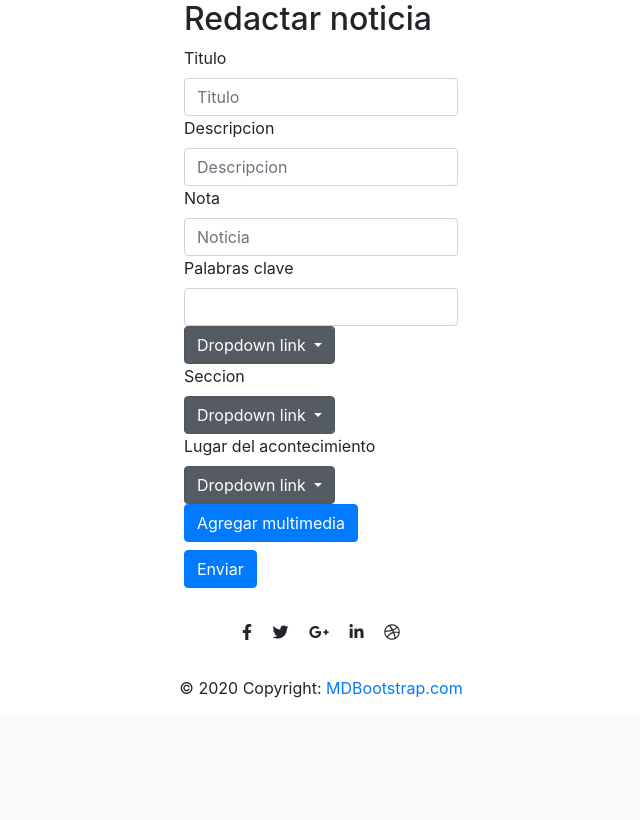
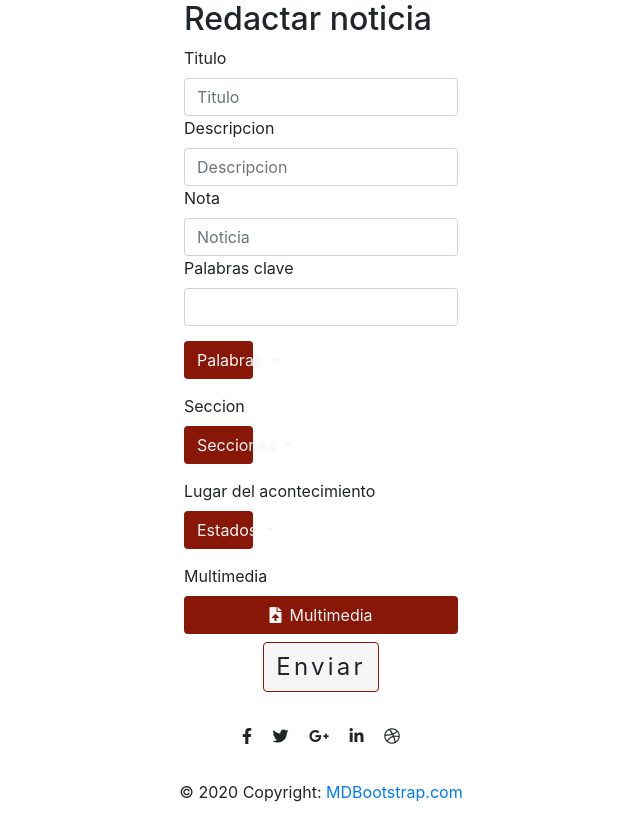
Before and after one commit to FernandoGP98/Proyecto_BDM, a PHP site: page /redactar.php in a window 1280 px wide. Shown: the part 110-930 px from the top of the page, without its empty margins (319-959 px from the left). Before the commit the page ends 808 px from the top, so only its background shows below. Run offline with PHP 8.4, Linux system fonts and the light colour scheme; some libraries are stand-ins or nearby versions.

Commit message:
Redactar listo, perfil reportero

```diff
--- /dev/null
+++ b/css/redactar.css
@@ -0,0 +1,49 @@
+.btn-drop{
+    background-color: rgb(136, 23, 8) !important;
+    color: whitesmoke;
+    width: 25%;
+}
+.btn-drop:hover{
+    background-color: rgb(153, 87, 79) !important;
+    color: whitesmoke;
+}
+.dropdown{
+    margin-bottom: 15px;
+}
+.btn-normal{
+    display: block;
+    background-color: rgb(136, 23, 8) !important;
+    color: whitesmoke;
+}
+
+.input-multimedia{
+    width: 0.1px;
+	height: 0.1px;
+	opacity: 0;
+	overflow: hidden;
+	position: absolute;
+	z-index: -1;
+}
+.input-multimedia + label {
+    background-color: rgb(136, 23, 8) !important;
+    color: whitesmoke;
+    cursor: pointer;
+    display: block;
+}
+.input-multimedia:focus + label,
+.input-multimedia+label:hover{
+    background-color: rgb(153, 87, 79) !important;
+    color: whitesmoke;
+}
+
+.btn-submit{
+    text-align: center;
+    font-size: 1.5rem;
+    letter-spacing: 0.2rem;
+    background-color: whitesmoke;
+    border-color: rgb(136, 23, 8);
+}
+.btn-submit:hover{
+    background-color: rgb(136, 23, 8);
+    color: whitesmoke;
+}
--- a/redactar.php
+++ b/redactar.php
@@ -1,17 +1,17 @@
 <!DOCTYPE html>
 <html lang="en">
+
 <head>
     <meta charset="UTF-8">
     <meta name="viewport" content="width=device-width, initial-scale=1.0">
     <title>Document</title>
     <?php include 'links.php';?>
+    <link rel="stylesheet" href="css/redactar.css">
 </head>
 
 <body>
     <?php include 'templates/navbar.php';?>
     <div class="row d-flex justify-content-center">
-        <div class="loginBackground">
-        </div>
         <div class="noticia-form">
             <h2>Redactar noticia</h2>
             <form action="">
@@ -26,10 +26,10 @@
 
                 <label for="">Palabras clave</label>
                 <input class="form-control" style="display:block; width:100%;" type="textarea" name="" id="">
-                <div class="dropdown show">
-                    <button class="btn btn-secondary dropdown-toggle" role="button" id="dropdownMenuLink"
+                <div class="dropdown show" style="margin-top:15px;">
+                    <button class="btn btn-drop dropdown-toggle" role="button" id="dropdownMenuLink"
                         data-toggle="dropdown" aria-haspopup="true" aria-expanded="false">
-                        Dropdown link
+                        Palabras
                     </button>
 
                     <div class="dropdown-menu" aria-labelledby="dropdownMenuLink">
@@ -41,9 +41,9 @@
 
                 <label for="">Seccion</label>
                 <div class="dropdown show">
-                    <button class="btn btn-secondary dropdown-toggle" role="button" id="dropdownMenuLink"
+                    <button class="btn btn-drop dropdown-toggle" role="button" id="dropdownMenuLink"
                         data-toggle="dropdown" aria-haspopup="true" aria-expanded="false">
-                        Dropdown link
+                        Secciones
                     </button>
 
                     <div class="dropdown-menu" aria-labelledby="dropdownMenuLink">
@@ -55,9 +55,9 @@
 
                 <label for="">Lugar del acontecimiento</label>
                 <div class="dropdown show">
-                    <button class="btn btn-secondary dropdown-toggle" role="button" id="dropdownMenuLink"
+                    <button class="btn btn-drop dropdown-toggle" role="button" id="dropdownMenuLink"
                         data-toggle="dropdown" aria-haspopup="true" aria-expanded="false">
-                        Dropdown link
+                        Estados
                     </button>
 
                     <div class="dropdown-menu" aria-labelledby="dropdownMenuLink">
@@ -67,9 +67,14 @@
                     </div>
                 </div>
 
-                <button class="mb-2 btn btn-primary">Agregar multimedia</button>
+                <label for="">Multimedia</label>
+                <input type="file" name="multimedia" id="multimedia" class="input-multimedia">
+                <label for="multimedia" class="btn"><i class="mr-2 fas fa-file-upload"></i>Multimedia</label>
 
-                <br><input class="mb-2 btn btn-primary" type="submit" value="Enviar"><br>
+
+                <div class="text-center">
+                    <input class="mb-2 btn btn-submit" type="submit" value="Enviar">
+                </div>
 
             </form>
         </div>
```
Also changed, not shown: css/reportero.css (added, +24 -0 lines), index.php (+79 -1 lines), reportero.php (added, +61 -0 lines).
